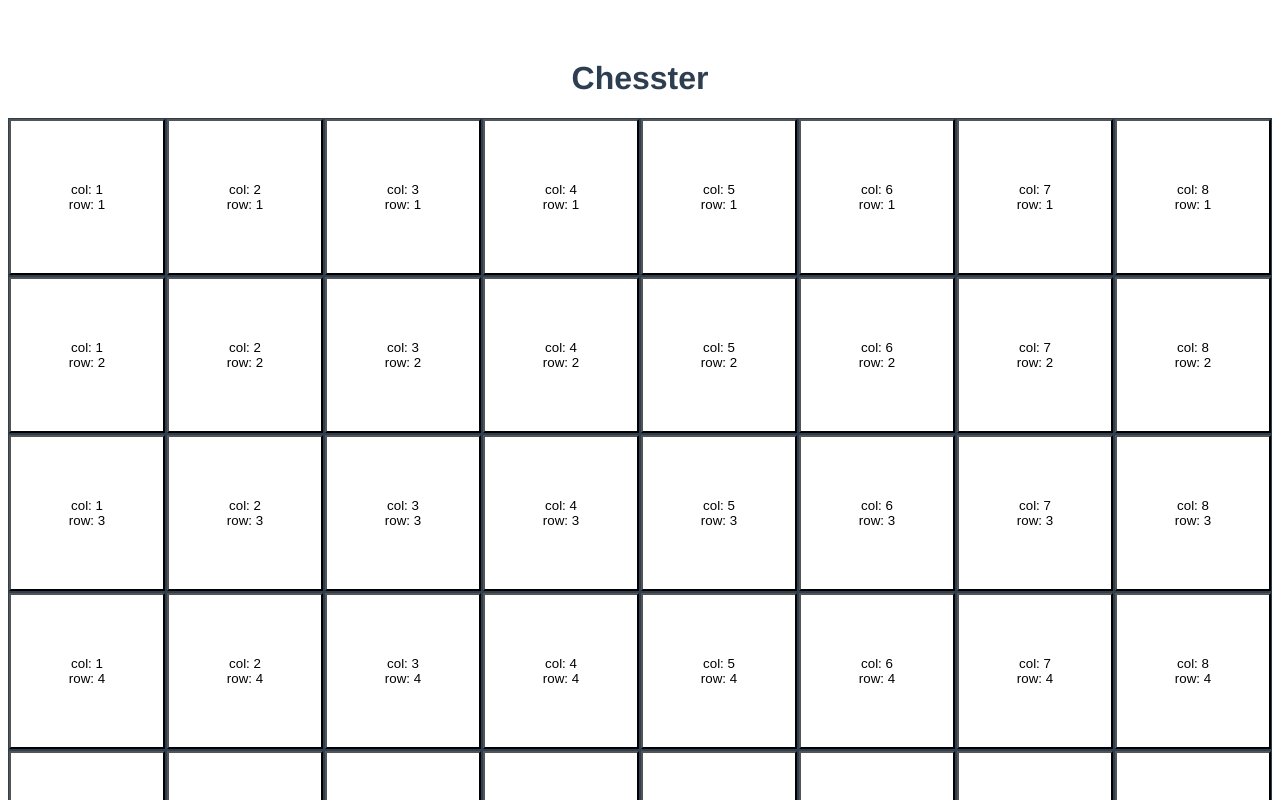
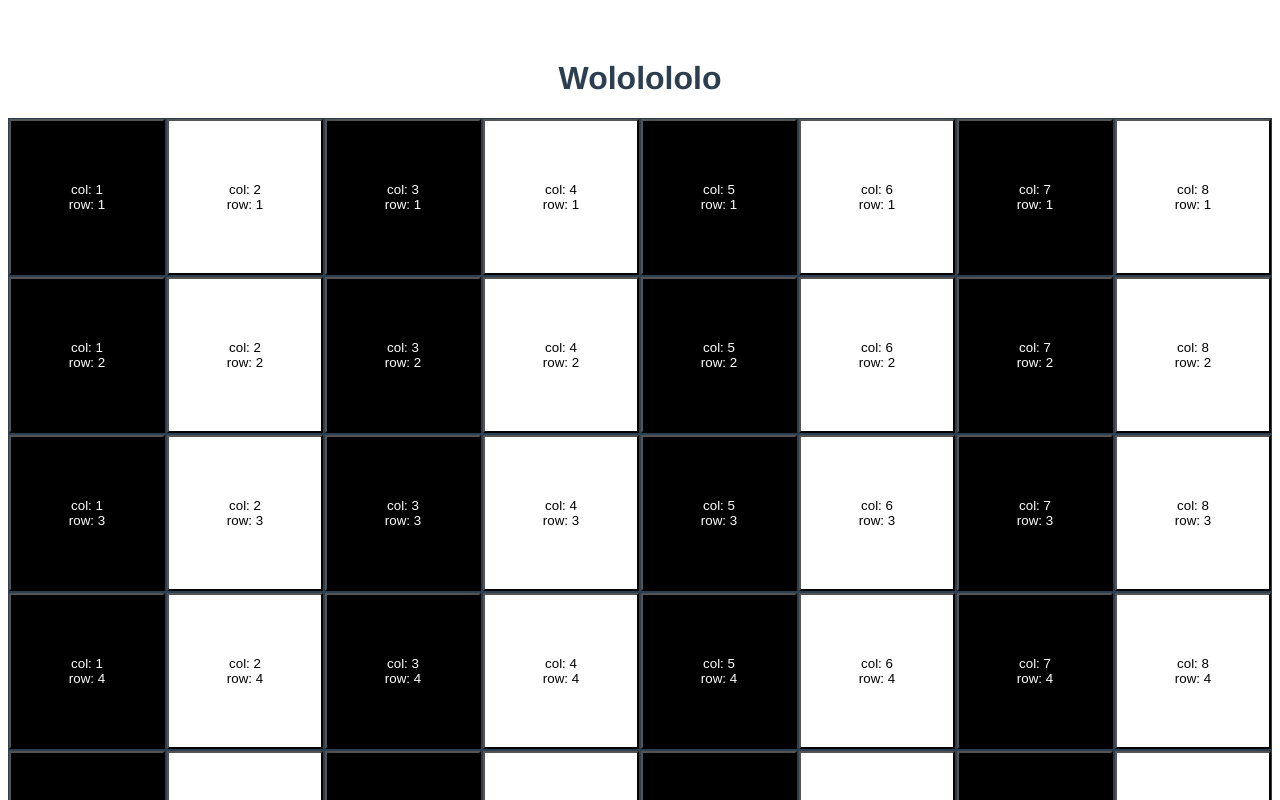
Before and after one commit to thing22-lamblet/webstuff.explore, a Vue app in the folder chesster/: page / in a window 1280 px wide. Shown: the top 800 px of the page. Built offline with nearby package versions, Linux system fonts and the light colour scheme.

Commit message:
Sync (auto)

```diff
--- a/chesster/package.json
+++ b/chesster/package.json
@@ -3,7 +3,7 @@
   "version": "0.1.0",
   "private": true,
   "scripts": {
-    "serve": "cross-env NODE_OPTIONS=--openssl-legacy-provider vue-cli-service serve",
+    "serve": "cross-env vue-cli-service serve",
     "build": "vue-cli-service build",
     "lint": "vue-cli-service lint"
   },
--- a/chesster/src/App.vue
+++ b/chesster/src/App.vue
@@ -14,11 +14,13 @@ export default {
   data() {
     return {
       game_model: {
-        title: "Chesster",
+        title: "Wololololo",
         boardDimensions: { rows: 8, cols: 8 },
         isOddSquare: function(row, col) {
-          console.log(row,col);
-          return false;
+          let Funky_shoe = (row%2) * this.boardDimensions.rows + col;
+          let odd = Funky_shoe%2;
+          return odd;
+
         }
       }
     };
```
